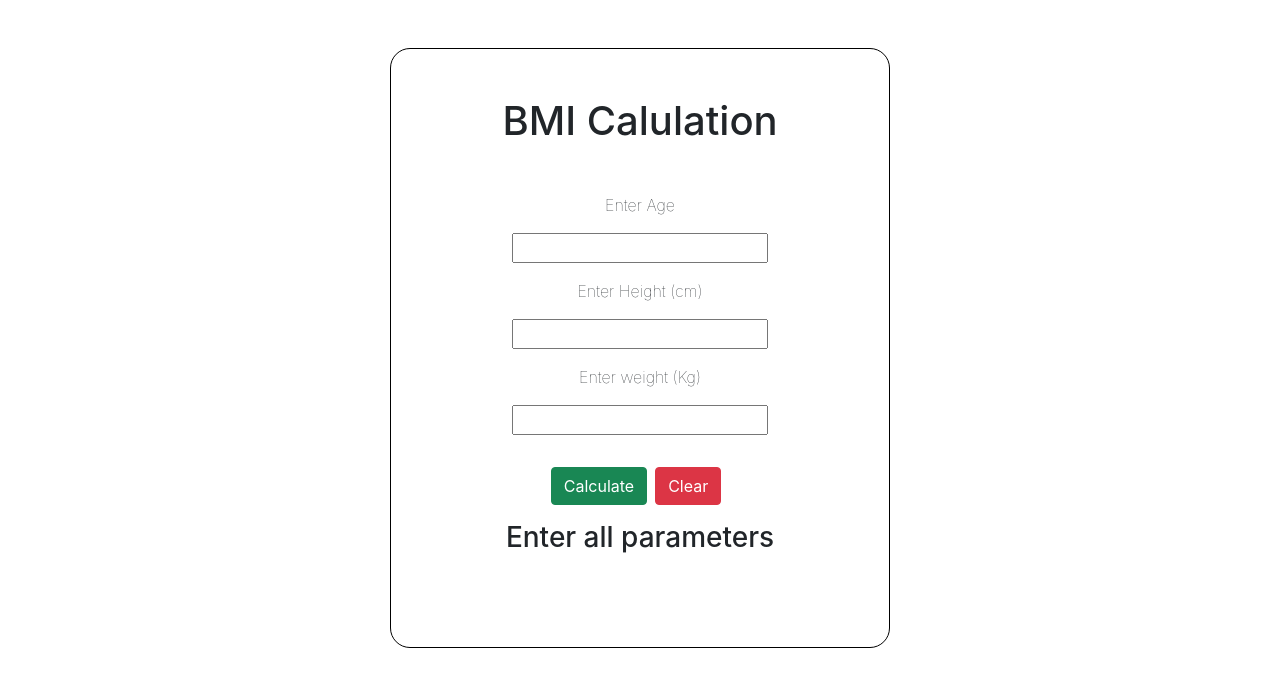
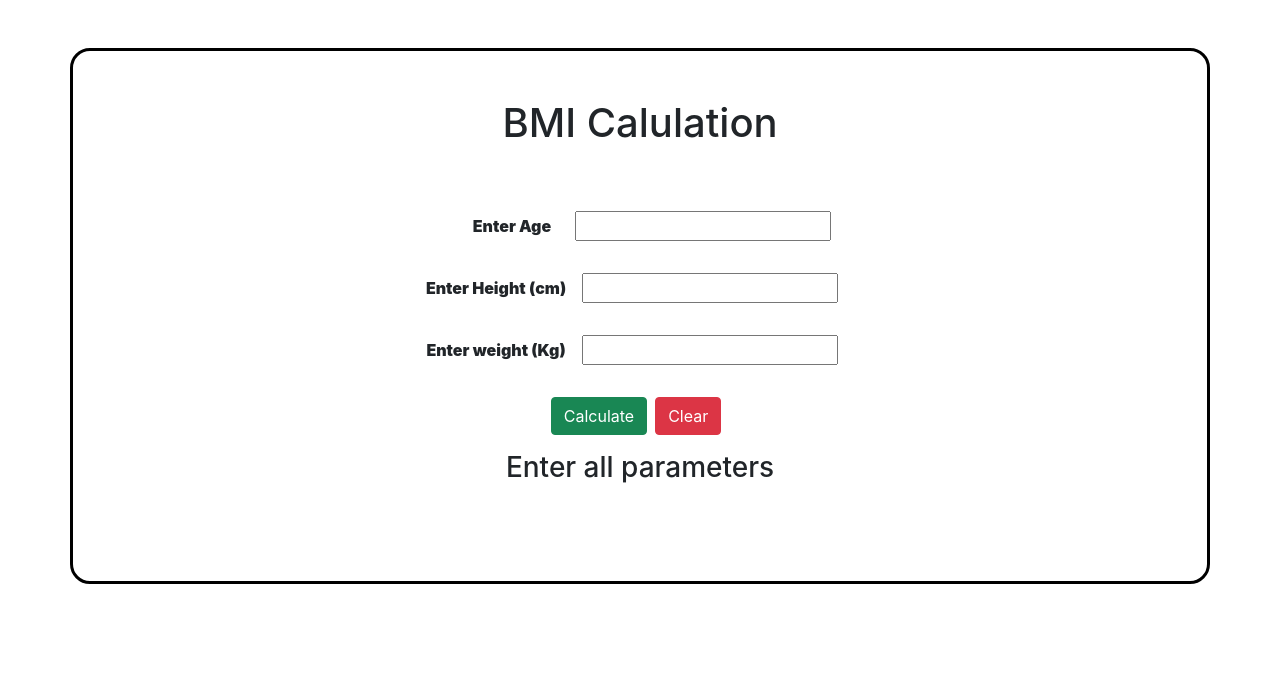
Before and after one commit to gauravpadsumbiya16/calculate_bmi, a React (Create React App) app: page / in a window 1280 px wide. Shown: the top 686 px of the page. Built offline with nearby package versions, Linux system fonts and the light colour scheme.

Commit message:
new modification

```diff
--- a/package.json
+++ b/package.json
@@ -1,4 +1,5 @@
 {
+  "homepage": "https://gauravpadsumbiya16.github.io/calculate_bmi",
   "name": "calculate_bmi",
   "version": "0.1.0",
   "private": true,
@@ -6,12 +7,15 @@
     "@testing-library/jest-dom": "^5.17.0",
     "@testing-library/react": "^13.4.0",
     "@testing-library/user-event": "^13.5.0",
+    "gh-pages": "^6.0.0",
     "react": "^18.2.0",
     "react-dom": "^18.2.0",
     "react-scripts": "5.0.1",
     "web-vitals": "^2.1.4"
   },
   "scripts": {
+    "predeploy": "npm run build",
+    "deploy": "gh-pages -d build",
     "start": "react-scripts start",
     "build": "react-scripts build",
     "test": "react-scripts test",
--- a/src/App.js
+++ b/src/App.js
@@ -67,23 +67,24 @@ function App() {
   };
   return (
     <>
-      <div style={{ height: 600, width: 500, border: '1px solid black', borderRadius: 20 , textAlign: 'center' }} className="container my-5 py-5">
-        <h1>BMI Calulation</h1>
+      <div style={{border: '3px solid black', justifyContent:'center' ,borderRadius: 20 }} className="container center left my-5 py-5">
+        <div style={{textAlign:'center'}}>
+        <h1 className='mx-5'>BMI Calulation</h1>
         <form className='m-5' onSubmit={handleSubmit}>
 
           <div className='center'>
-            <label className='mx-3'> Enter Age </label>
-            <input className='forinput mx-4 my-3' type="text" value={age} onChange={(e) => { setAge(e.target.value) }} />
+            <label className='mx-4'> Enter Age </label>
+            <input className='forinput my-3 center' type="text" value={age} onChange={(e) => { setAge(e.target.value) }} />
           </div>
 
-          <div className='div center'>
+          <div className='center'>
             <label className='center'>Enter Height (cm) </label>
-            <input className='forinput mx-3 my-3' type="text" value={height} onChange={(e) => { setHeight(e.target.value) }} />
+            <input className='forinput mx-3 my-3 ' type="text" value={height} onChange={(e) => { setHeight(e.target.value) }} />
           </div>
 
-          <div className='div center'>
+          <div className='center'>
             <label className='center'>Enter weight (Kg) </label>
-            <input className='forinput mx-3 my-3' type="text" value={weight} onChange={(e) => { setWeight(e.target.value) }} />
+            <input className='forinput mx-3 my-3 ' type="text" value={weight} onChange={(e) => { setWeight(e.target.value) }} />
           </div>
 
           <input type="submit" value={'Calculate'} className="center btn btn-success my-3" onClick={calc} />
@@ -97,6 +98,7 @@ function App() {
           </div>
           : <h3>Enter all parameters</h3>}
         </form>
+        </div>
       </div>
     </>
   );
--- a/src/index.css
+++ b/src/index.css
@@ -1,6 +1,6 @@
 body {
   margin: 0;
-  font-weight: 100;
+  font-weight: 1000;
   font-family: "Inter", "Open Sans", Helvetica, Arial, sans-serif;;
 }
 
```
Also changed, not shown: 1 other file (tests, documents, lock files or other folders).
